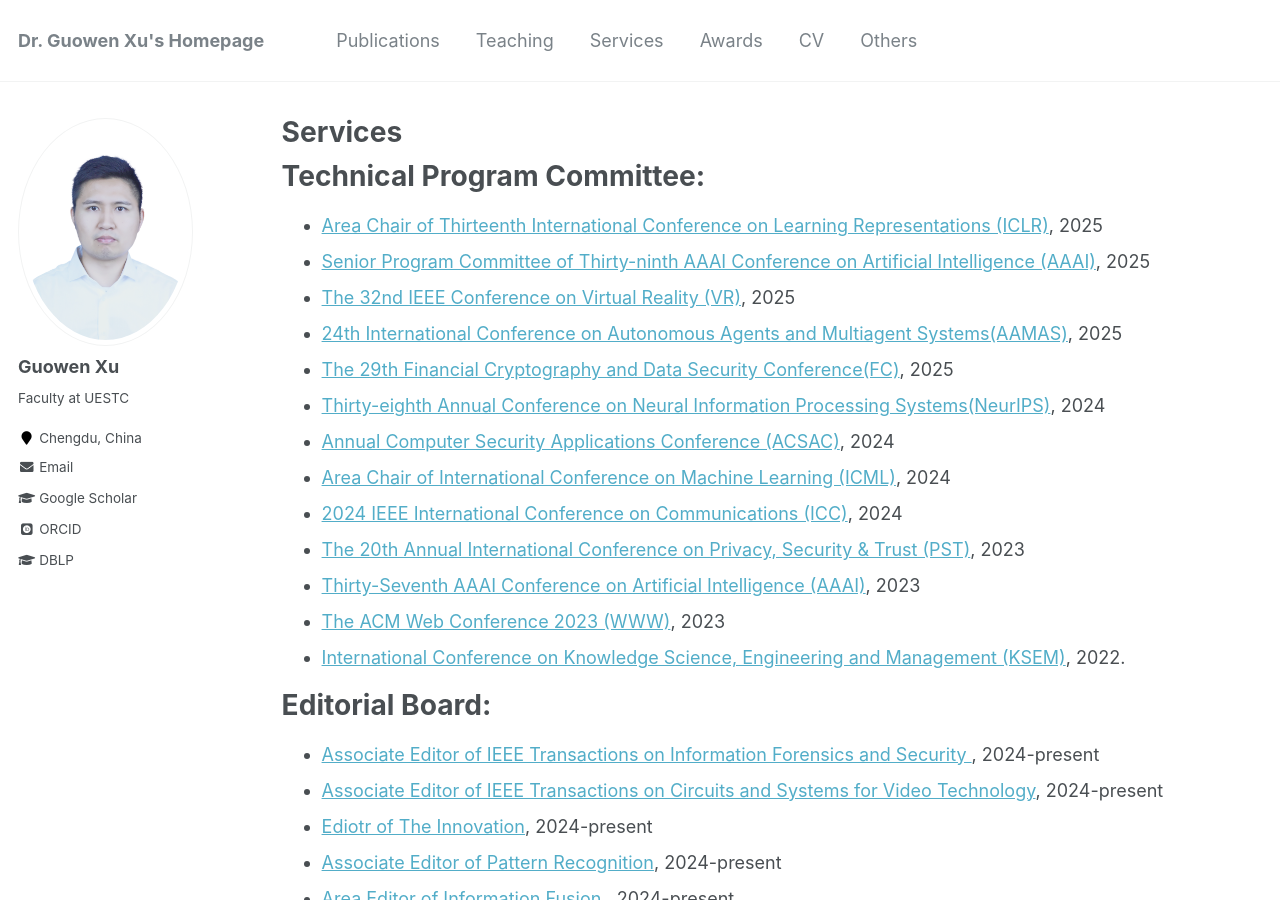
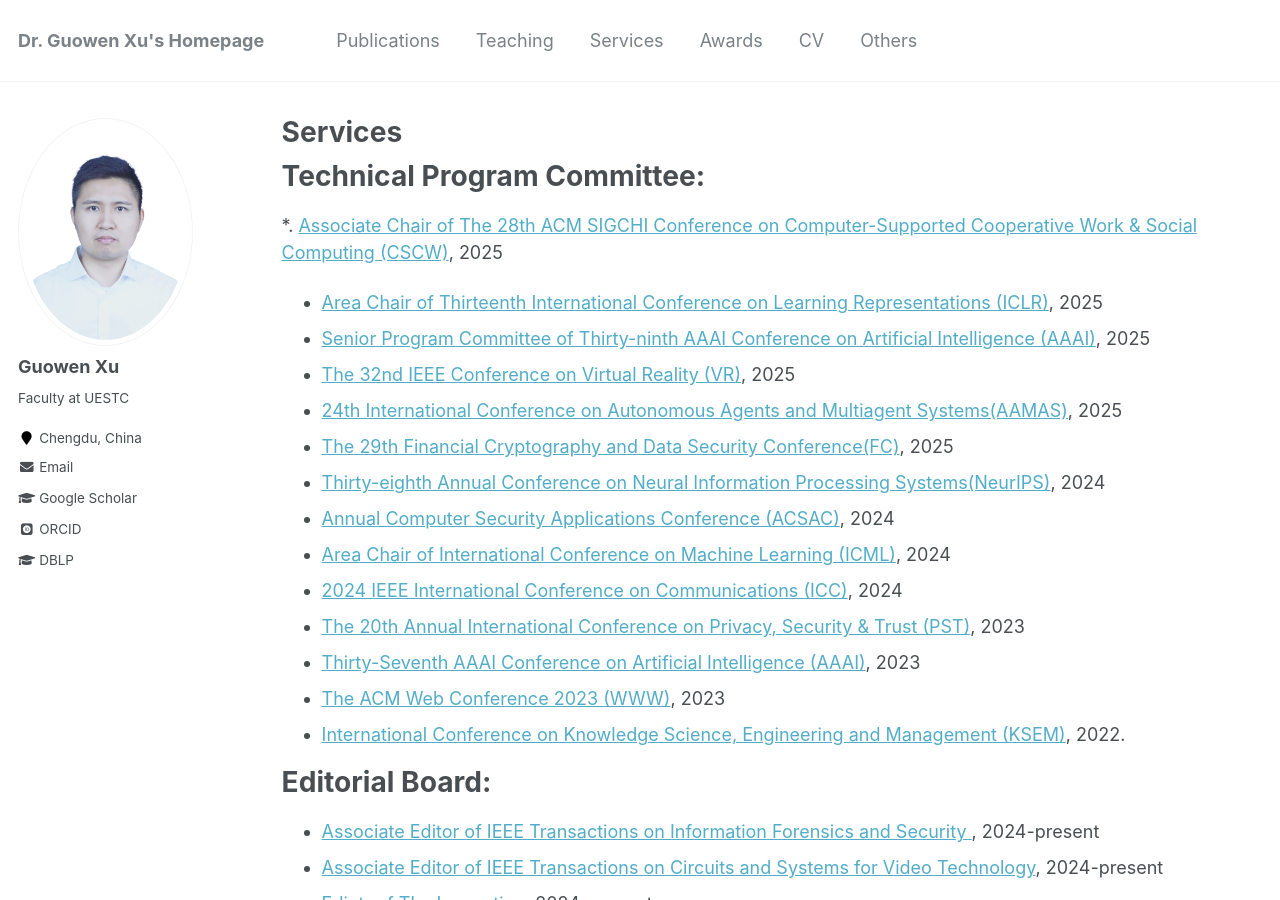
Before and after one commit to Guowen-xu/guowen-xu.github.io, a Jekyll site: the page built from _pages/services.md, in a window 1280 px wide and 900 px high. Built offline with Jekyll 4.4.1, drawn with Linux system fonts in a browser that asks for light colours; some web fonts are replaced.

Commit message:
Update services.md

```diff
--- a/_pages/services.md
+++ b/_pages/services.md
@@ -6,7 +6,8 @@ author_profile: true
 ---
 Technical Program Committee:
 ======
-*  [Area Chair of Thirteenth International Conference on Learning Representations (ICLR)](https://iclr.cc/Conferences/2025), 2025
+*. [Associate Chair of The 28th ACM SIGCHI Conference on Computer-Supported Cooperative Work & Social Computing (CSCW)](https://cscw.acm.org/2025/), 2025
+*   [Area Chair of Thirteenth International Conference on Learning Representations (ICLR)](https://iclr.cc/Conferences/2025), 2025
 *  [Senior Program Committee of Thirty-ninth AAAI Conference on Artificial Intelligence (AAAI)](https://aaai.org/Conferences/AAAI-23/), 2025
 *  [The 32nd IEEE Conference on Virtual Reality (VR)](http://ieeevr.org/2025/), 2025
 *   [24th International Conference on Autonomous Agents and Multiagent Systems(AAMAS)](https://aamas2025.org), 2025
```
